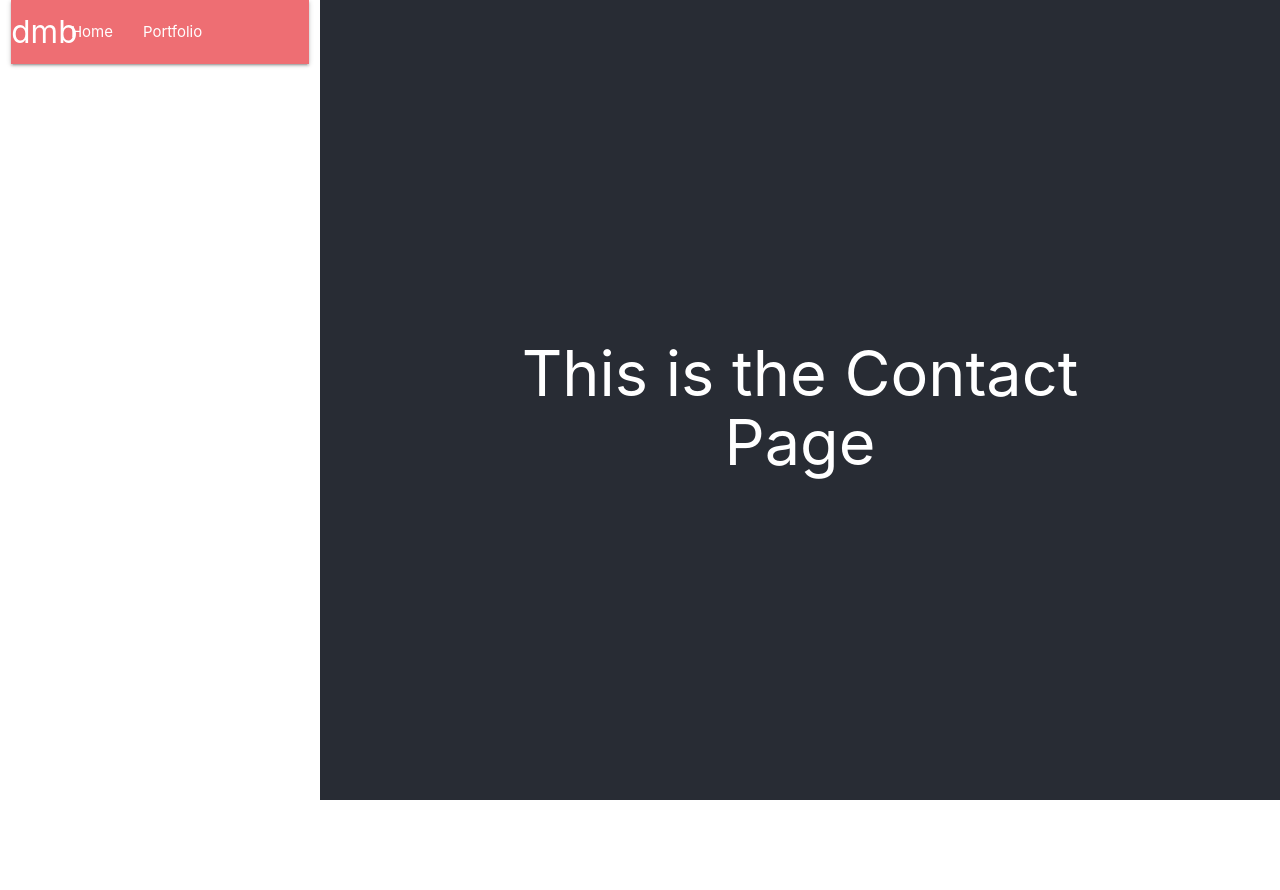
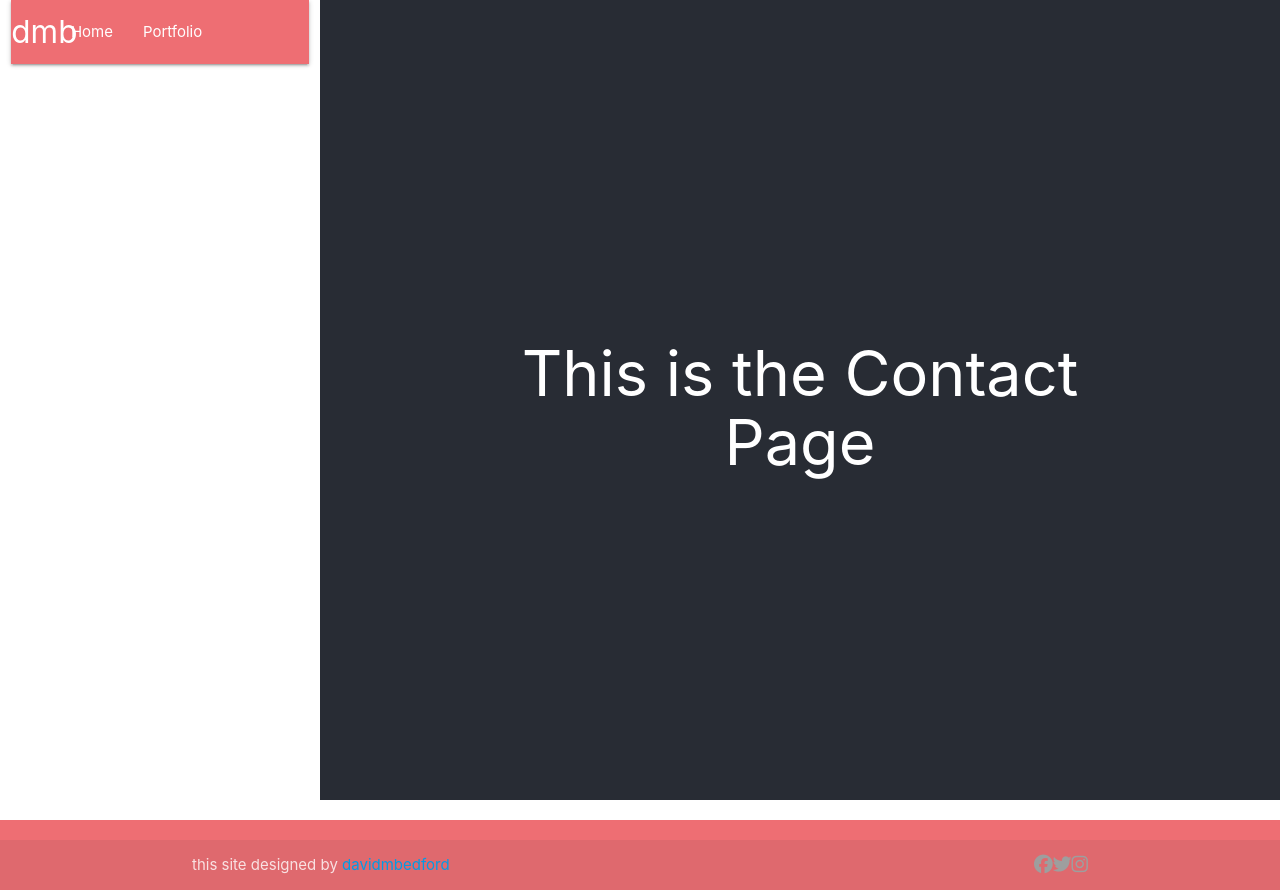
Before and after one commit to davidmbedford/davidmbedford, a React (Create React App) app: page /contact in a window 1280 px wide. Before the commit the page ends 820 px from the top, so only its background shows below. Built offline with nearby package versions, Linux system fonts and the light colour scheme.

Commit message:
stand in footer initiated - will now work on general structure/frame

```diff
--- a/public/index.html
+++ b/public/index.html
@@ -29,7 +29,6 @@
     <link href="https://fonts.googleapis.com/icon?family=Material+Icons" rel="stylesheet">
     <!-- Compiled and minified CSS -->
     <link rel="stylesheet" href="https://cdnjs.cloudflare.com/ajax/libs/materialize/1.0.0/css/materialize.min.css">
-
     <title>React App</title>
   </head>
   <body>
@@ -48,5 +47,7 @@
     <!--JavaScript at end of body for optimized loading-->
     <!-- Compiled and minified JavaScript -->
     <script src="https://cdnjs.cloudflare.com/ajax/libs/materialize/1.0.0/js/materialize.min.js"></script>
+    <!--Font awesome icons-->
+    <script src="https://kit.fontawesome.com/1a76508466.js" crossorigin="anonymous"></script>
   </body>
 </html>
--- a/src/App.js
+++ b/src/App.js
@@ -8,6 +8,7 @@ import Portfolio from './pages/portfolio/index.js';
 import Skills from './pages/skills/index.js';
 import Contact from './pages/contact/index.js';
 import Navigation from './components/navigation/index.js';
+import Footer from './components/footer/index.js';
 
 function App() {
   return (
@@ -22,6 +23,7 @@ function App() {
         <Route exact path='/contact' component={Contact}/>
       </Switch>
     </Row>
+    <Footer />
     </Router>
     </>
   );
--- a/src/components/footer/index.js
+++ b/src/components/footer/index.js
@@ -0,0 +1,19 @@
+import React from 'react';
+import './style.css';
+
+function Footer() {
+  return (
+    <footer className="page-footer" id="footertop">
+      <div className="footer-copyright" id="footerbottom">
+        <div className="container">
+          this site designed by <span><a href="https://davidmbedford.github.io">davidmbedford</a></span>
+          <a className="grey-text right" href="https://www.instagram.com/littlunmusic/?hl=en"><i className="fab fa-instagram fa-lg"></i></a>
+          <a className="grey-text right" href="https://twitter.com/littlunmusic"><i className="fab fa-twitter fa-lg"></i></a>
+          <a className="grey-text right" href="https://www.facebook.com/littlunmusic/"><i className="fab fa-facebook fa-lg"></i></a>
+        </div>
+      </div>
+    </footer>
+  )
+}
+
+export default Footer;
```
Also changed, not shown: src/components/navigation/index.js (+5 -5 lines).
